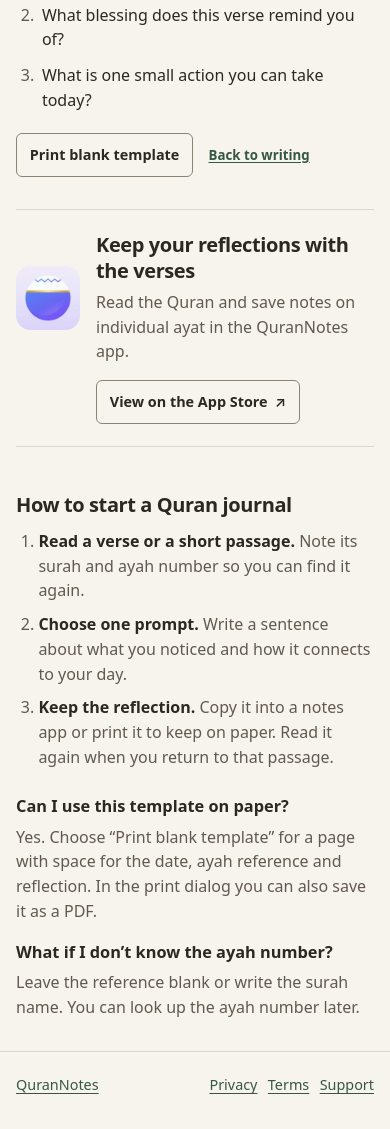
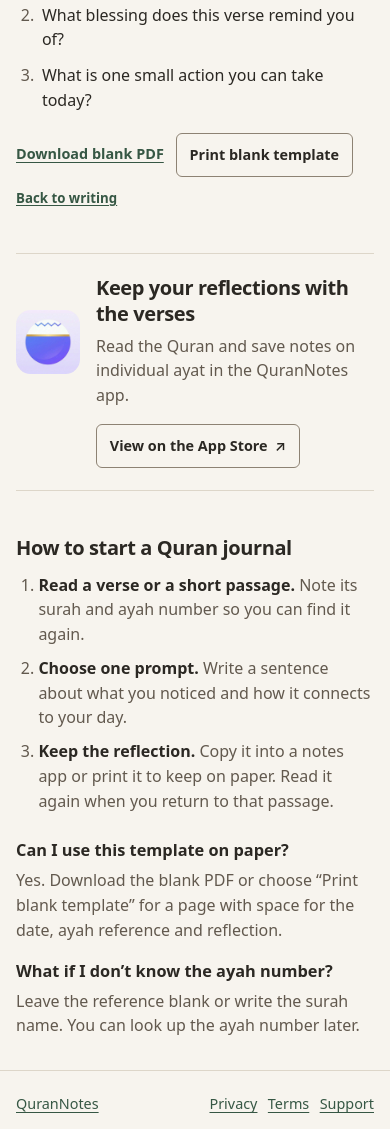
Before and after one commit to mahmoudahmedalaa/qurannotes-legal, a plain HTML site: page tools/quran-reflection-journal/index.html in a window 390 px wide. Shown: the part 1320-2449 px from the top of the page. Drawn offline with Linux system fonts and the light colour scheme.

Commit message:
Add the blank Quran journal PDF and Apple campaign links

```diff
--- a/tools/quran-reflection-journal/index.html
+++ b/tools/quran-reflection-journal/index.html
@@ -26,7 +26,7 @@
         <img src="qurannotes-icon.png" width="36" height="36" alt="">
         QuranNotes
       </a>
-      <a class="store-link" href="https://apps.apple.com/app/qurannotes-daily-reflections/id6758863558" target="_blank" rel="noopener">Get the app <span aria-hidden="true">↗</span><span class="visually-hidden"> (opens in a new tab)</span></a>
+      <a class="store-link" href="https://apps.apple.com/app/apple-store/id6758863558?pt=126850320&amp;ct=web_journal&amp;mt=8" target="_blank" rel="noopener">Get the app <span aria-hidden="true">↗</span><span class="visually-hidden"> (opens in a new tab)</span></a>
     </div>
   </header>
   <main class="screen">
@@ -83,7 +83,10 @@
           <li>What blessing does this verse remind you of?</li>
           <li>What is one small action you can take today?</li>
         </ol>
-        <button id="print-blank" type="button" hidden>Print blank template</button>
+        <div class="blank-template-actions">
+          <a id="download-blank-pdf" href="quran-reflection-journal-template.pdf" download>Download blank PDF</a>
+          <button id="print-blank" type="button" hidden>Print blank template</button>
+        </div>
         <a class="mobile-prompt-link" href="#reflection">Back to writing</a>
       </aside>
     </div>
@@ -94,7 +97,7 @@
           <h2 id="app-title">Keep your reflections with the verses</h2>
           <p>Read the Quran and save notes on individual ayat in the QuranNotes app.</p>
         </div>
-        <a class="app-button" href="https://apps.apple.com/app/qurannotes-daily-reflections/id6758863558" target="_blank" rel="noopener">View on the App Store <span aria-hidden="true">↗</span><span class="visually-hidden"> (opens in a new tab)</span></a>
+        <a class="app-button" href="https://apps.apple.com/app/apple-store/id6758863558?pt=126850320&amp;ct=web_journal&amp;mt=8" target="_blank" rel="noopener">View on the App Store <span aria-hidden="true">↗</span><span class="visually-hidden"> (opens in a new tab)</span></a>
       </section>
       <section aria-labelledby="how-title" class="guide">
         <h2 id="how-title">How to start a Quran journal</h2>
@@ -104,7 +107,7 @@
           <li><strong>Keep the reflection.</strong> Copy it into a notes app or print it to keep on paper. Read it again when you return to that passage.</li>
         </ol>
         <h3>Can I use this template on paper?</h3>
-        <p>Yes. Choose “Print blank template” for a page with space for the date, ayah reference and reflection. In the print dialog you can also save it as a PDF.</p>
+        <p>Yes. Download the blank PDF or choose “Print blank template” for a page with space for the date, ayah reference and reflection.</p>
         <h3>What if I don’t know the ayah number?</h3>
         <p>Leave the reference blank or write the surah name. You can look up the ayah number later.</p>
       </section>
--- a/tools/quran-reflection-journal/journal.css
+++ b/tools/quran-reflection-journal/journal.css
@@ -196,6 +196,14 @@ button:disabled { cursor: default; opacity: .6; }
 .prompt-card li { padding-inline-start: .22rem; }
 .prompt-card li + li { margin-top: .68rem; }
 .prompt-card li::marker { color: var(--muted); }
+.blank-template-actions { display: flex; align-items: center; flex-wrap: wrap; gap: .45rem .75rem; }
+.blank-template-actions a {
+  display: inline-flex;
+  align-items: center;
+  min-height: 44px;
+  font-size: .9rem;
+  font-weight: 600;
+}
 
 .below-editor { margin-block: clamp(2rem, 5vw, 3.25rem); }
 .app-card {
@@ -236,7 +244,6 @@ footer a { display: inline-flex; align-items: center; min-height: 44px; }
     font-weight: 650;
   }
   .reflection-heading a { margin-inline-start: 0; }
-  .prompt-card a { margin-inline-start: .7rem; }
   .app-card { display: grid; grid-template-columns: auto minmax(0, 1fr); }
   .app-button { grid-column: 2; width: fit-content; max-width: 100%; margin-inline-start: 0; }
 }
--- a/tools/quran-reflection-journal/usage.js
+++ b/tools/quran-reflection-journal/usage.js
@@ -13,6 +13,7 @@
     copy: 'journal_copy_success',
     print: 'journal_print_open',
     blank: 'journal_blank_print_open',
+    download: 'journal_pdf_download',
     store: 'journal_app_store_click',
   });
 
@@ -166,6 +167,9 @@
   }
   window.addEventListener('quranjournal:print-open', () => recordPrint('print'));
   window.addEventListener('quranjournal:blank-print-open', () => recordPrint('blank'));
+  document.querySelector('#download-blank-pdf')?.addEventListener('click', (event) => {
+    if (event.isTrusted) record('download');
+  });
   for (const link of document.querySelectorAll('.store-link, .app-button')) {
     link.addEventListener('click', (event) => {
       if (event.isTrusted) record('store');
```
Also changed, not shown: privacy.html (+1 -1 lines), 1 other file.
